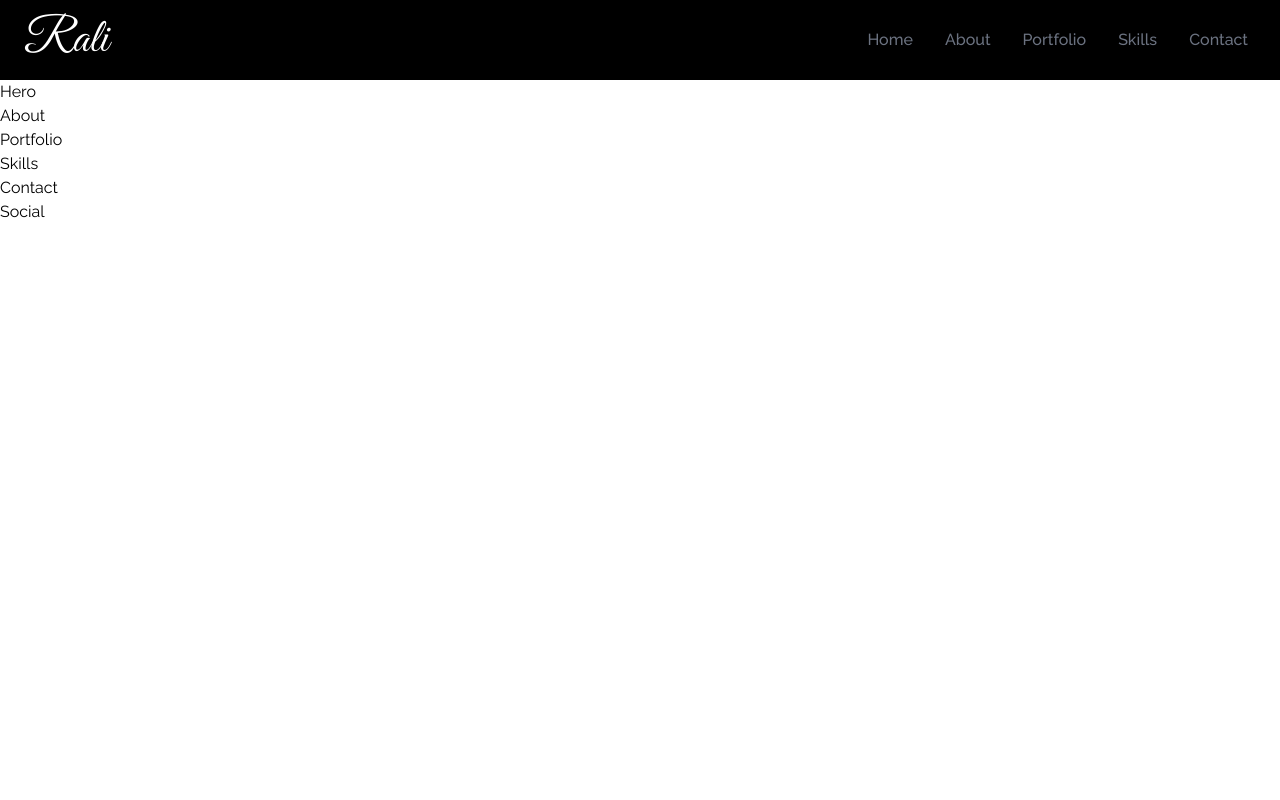
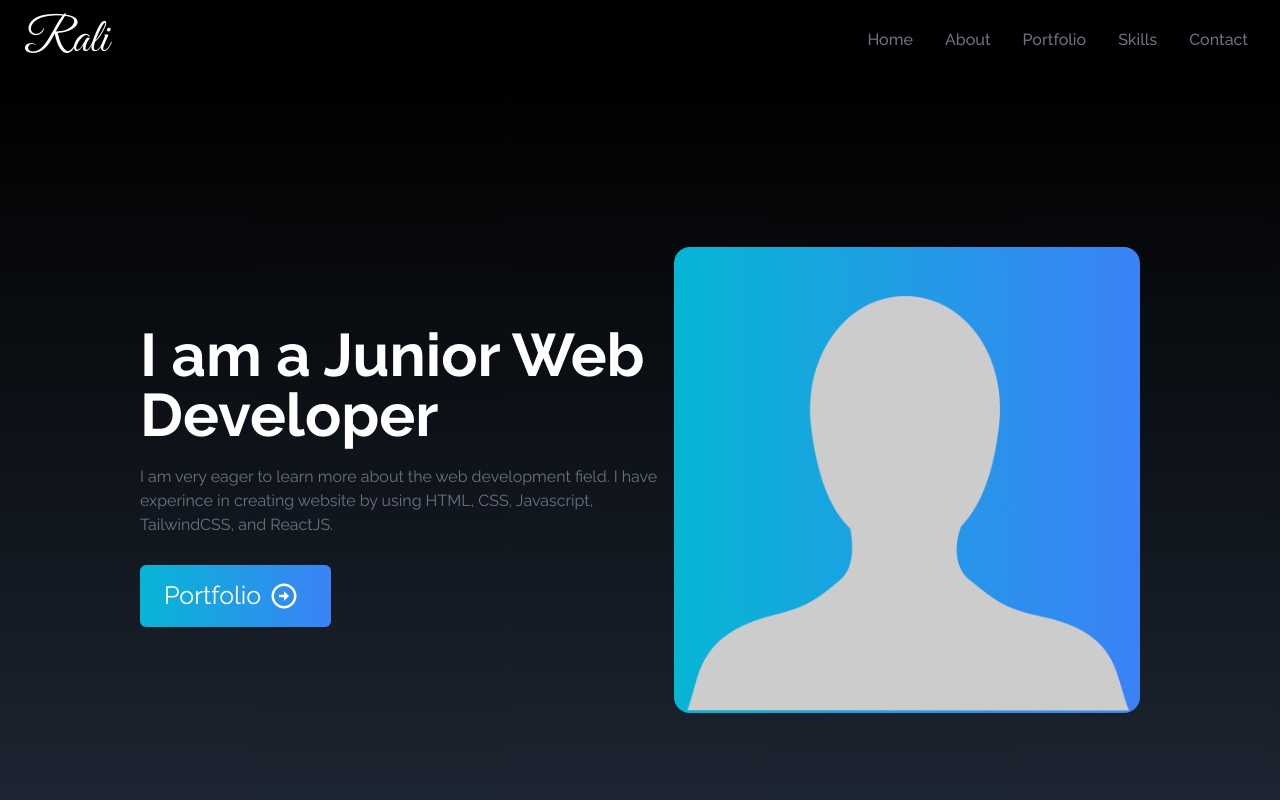
Before and after one commit to Rali-28/web-portfolio, a React (Vite) app: page / in a window 1280 px wide. Shown: the top 800 px of the page. Built offline with nearby package versions, Linux system fonts and the light colour scheme.

Commit message:
Created the header
Created header of the website.

Shows my "would be" profile picture and a short introduction

```diff
--- a/src/components/Hero.jsx
+++ b/src/components/Hero.jsx
@@ -1,10 +1,39 @@
 import React from 'react'
 // imports the heroImg from assets
 import { heroImg } from '../assets'
+// imports a right arrow icon from react-icons/bi
+import { BiRightArrowCircle } from 'react-icons/bi'
 
 const Hero = () => {
   return (
-    <div>Hero</div>
+    <div name="home" className="w-full h-screen text-white bg-gradient-to-b from-black to-gray-800">
+      <div className="flex flex-col items-center justify-center h-full max-w-screen-lg px-3 mx-auto text-center md:text-left md:flex-row">
+
+        <div className="flex flex-col justify-center h-full">
+          <h2 className="text-4xl font-bold sm:text-6xl">
+            I am a Junior Web Developer
+          </h2>
+
+          <p className="py-5 text-gray-500">
+            I am very eager to learn more about the web development field. I have experince in creating website by using HTML, CSS, Javascript, TailwindCSS, and ReactJS.
+          </p>
+
+          <div>
+            <div>
+              <button className="flex items-center px-6 py-3 my-2 rounded-md cursor-pointer group w-fit bg-gradient-to-r from-cyan-500 to-blue-500 text-[25px] mx-auto md:mx-0">
+                Portfolio
+                  <span className="px-2 duration-300 group-hover:rotate-90"><BiRightArrowCircle size={30} /></span>
+              </button>
+            </div>
+          </div>
+        </div>
+
+        <div>
+          <img src={heroImg} alt="hero_image"
+          className="w-2/3 mx-auto bg-gradient-to-r from-cyan-500 to-blue-500 rounded-2xl md:w-full" />
+        </div>
+      </div>
+    </div>
   )
 }
 
```
